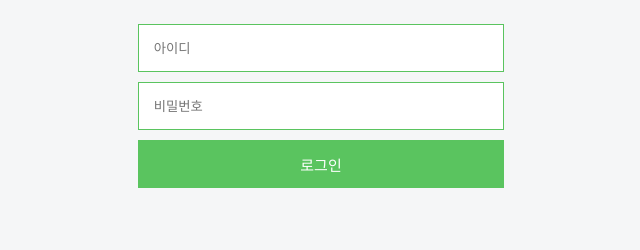
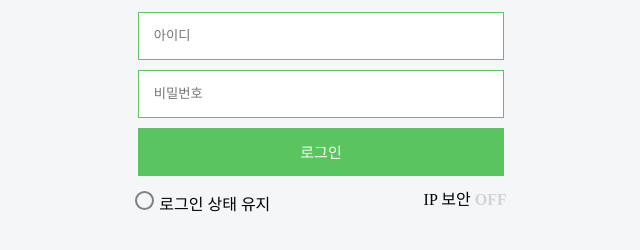
Before and after one commit to ygnaiih1680/HTML_Practice, a plain HTML site: page index.html in a window 1280 px wide. Shown: the part 366-616 px from the top of the page, without its empty margins (319-959 px from the left). Drawn offline with Linux system fonts and the light colour scheme.

Commit message:
add login stable

```diff
--- a/index.css
+++ b/index.css
@@ -60,6 +60,29 @@ body {
     font-size: 15px;
 }
 
+.option{
+    display: flex;
+    width: calc(80% + 13px);
+    height: 20px;
+    margin-top: 5px;
+    padding: 0;
+    justify-content: space-between;
+}
+
+.stableContainer{
+    display: flex;
+    align-items: center;
+    margin: 5px 0;
+    height: 100%;
+}
+
+#loginStable{
+    width: 15px;
+    height: 15px;
+    border-radius: 50%;
+    border: 2px solid gray;
+}
+
 form{
     width: 100%;
     display: flex;
--- a/index.html
+++ b/index.html
@@ -18,6 +18,14 @@
         <div class="userInput" style="background-color: rgb(90, 196, 95)">
             <input type="submit" id="submit" value="로그인"/>
         </div>
+        <div class="option">
+            <div class="stableContainer">
+                <div id="loginStable"></div><div style="margin: auto 0 auto 5px;">로그인 상태 유지</div>
+            </div>
+            <div>
+                IP 보안 <b style="color: lightgray">OFF</b>
+            </div>
+        </div>
     </form>
 </div>
 </body>
```
